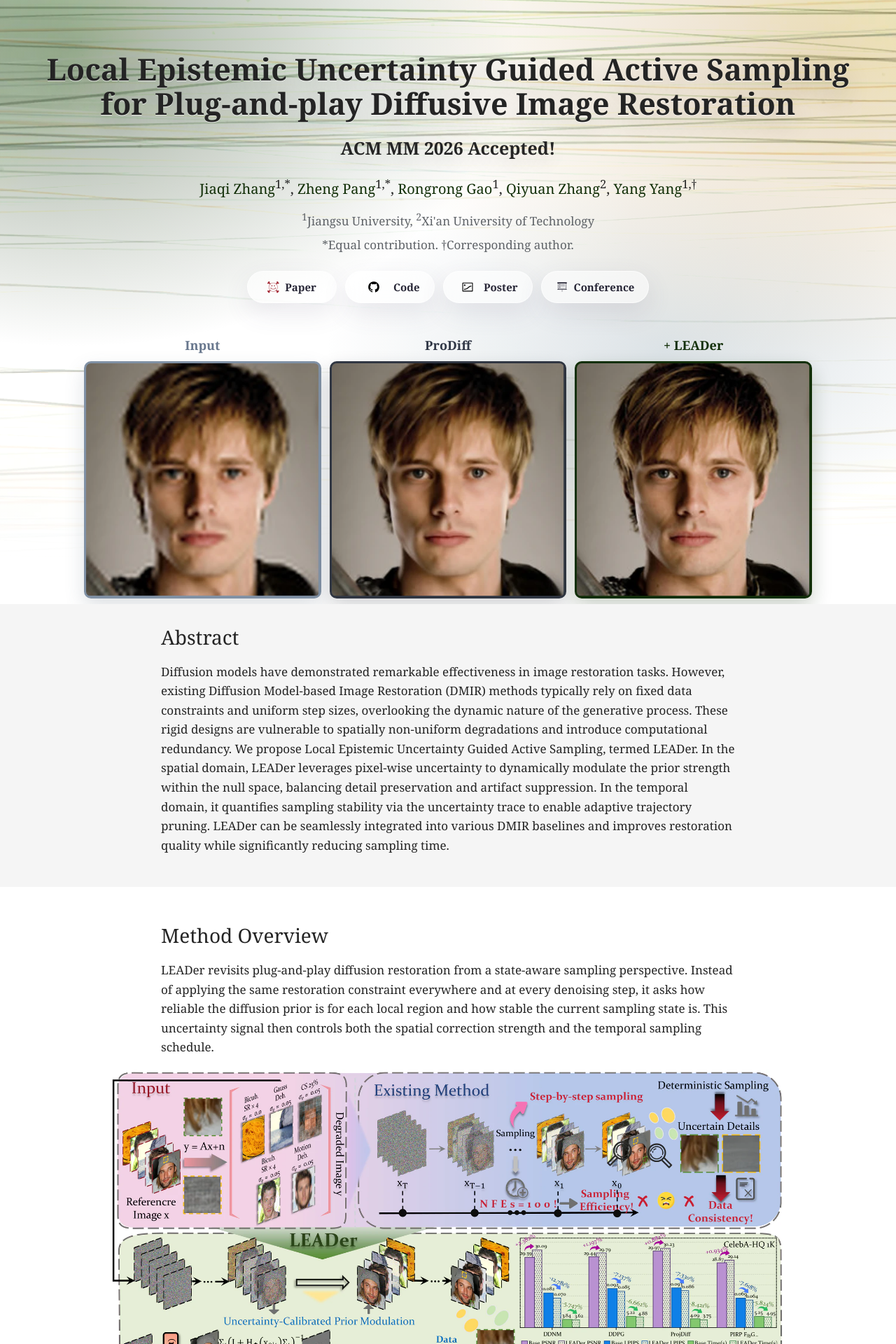
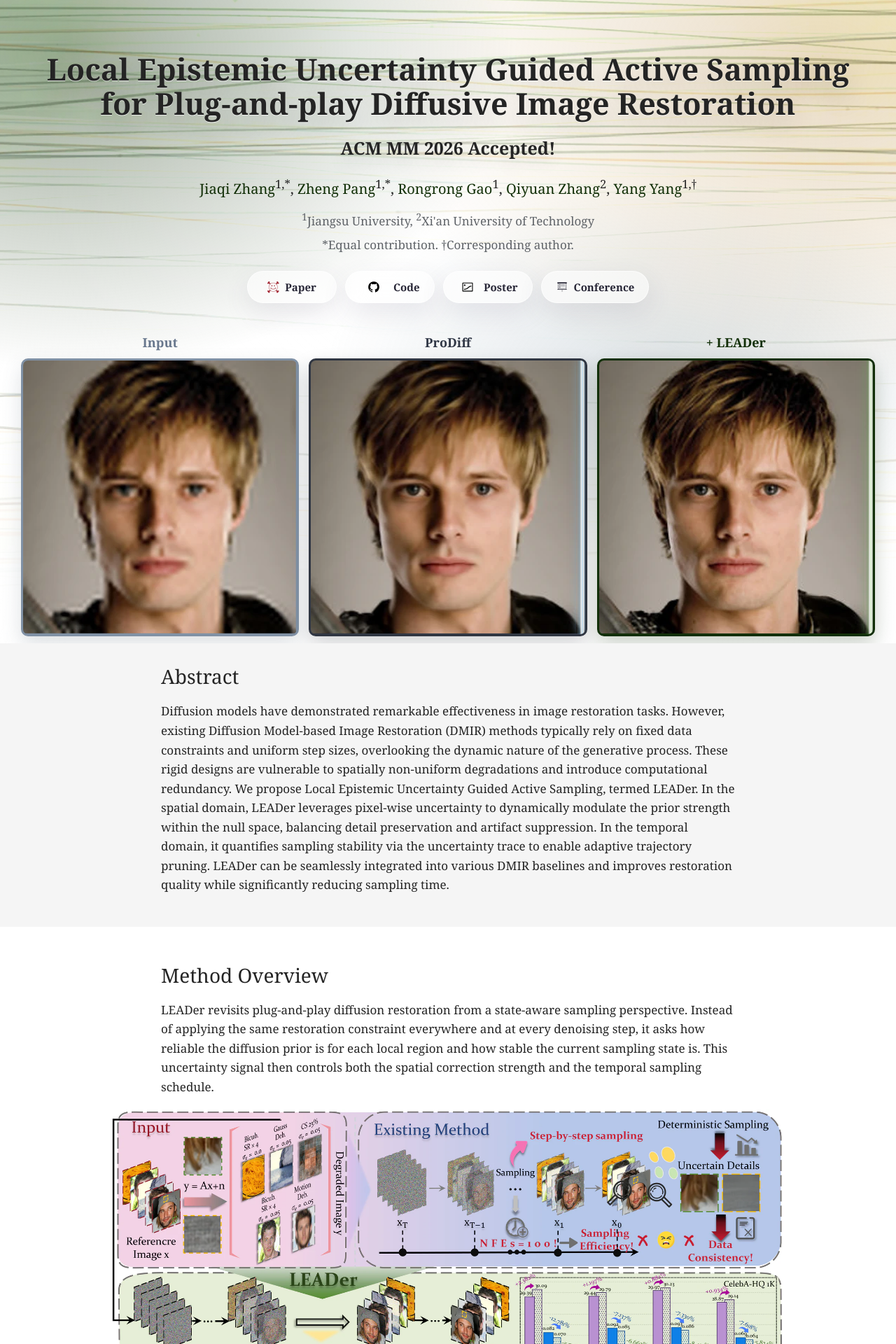
Before and after one commit to JiaqiZhang-Sengoku/JiaqiZhang-Sengoku.github.io, a Jekyll site: the page built from Web/LEADer/index.html, in a window 1280 px wide. Shown: the top 1920 px of the page at 70% size. Built offline with Jekyll 4.4.1, drawn with Linux system fonts in a browser that asks for light colours; some web fonts are replaced.

Commit message:
20260707

```diff
--- a/Web/LEADer/index.html
+++ b/Web/LEADer/index.html
@@ -15,7 +15,7 @@
   <link rel="shortcut icon" type="image/x-icon" href="/favicon.ico?v={{ site.time | date: '%s' }}">
   <link rel="manifest" href="/Images/site.webmanifest?v={{ site.time | date: '%s' }}">
   <link rel="stylesheet" href="/assets/css/academicons.min.css?v=1.8.0">
-  <link rel="stylesheet" href="/Web/LEADer/styles.css?v=20260818-demo-sync">
+  <link rel="stylesheet" href="/Web/LEADer/styles.css?v=20260826-scan">
 
 </head>
 <body>
--- a/Web/LEADer/styles.css
+++ b/Web/LEADer/styles.css
@@ -225,9 +225,9 @@
 .restoration-demo {
   position: relative;
   z-index: 1;
-  width: min(1040px, calc(100% - 48px));
+  width: min(1220px, calc(100% - 40px));
   margin: 8px auto 0;
-  padding: 24px 0 8px;
+  padding: 20px 0 10px;
 }
 
 .demo-heading {
@@ -249,7 +249,7 @@
   position: relative;
   display: grid;
   grid-template-columns: repeat(3, minmax(0, 1fr));
-  gap: 12px;
+  gap: 14px;
   align-items: center;
   transition: opacity 0.16s ease, filter 0.16s ease;
 }
@@ -260,6 +260,10 @@
 }
 
 .demo-flow.is-preparing .demo-reveal {
+  animation-play-state: paused;
+}
+
+.demo-flow.is-preparing .demo-transition::after {
   animation-play-state: paused;
 }
 
@@ -355,17 +359,58 @@
   inset: 0;
 }
 
+.demo-transition {
+  --scan-line: rgba(150, 199, 229, 0.98);
+  --scan-glow: rgba(111, 170, 207, 0.34);
+}
+
+.demo-transition-final {
+  --scan-line: rgba(185, 226, 164, 0.98);
+  --scan-glow: rgba(101, 162, 86, 0.36);
+}
+
+.demo-transition::after {
+  position: absolute;
+  z-index: 4;
+  top: 0;
+  bottom: 0;
+  left: 0;
+  width: 18px;
+  content: "";
+  background: linear-gradient(
+    90deg,
+    transparent 0%,
+    var(--scan-glow) 28%,
+    rgba(255, 255, 255, 0.98) 45%,
+    var(--scan-line) 50%,
+    rgba(255, 255, 255, 0.94) 56%,
+    var(--scan-glow) 72%,
+    transparent 100%
+  );
+  box-shadow: 0 0 12px var(--scan-glow);
+  opacity: 0;
+  transform: translateX(-50%);
+  pointer-events: none;
+  animation: demo-scan-line 2.7s cubic-bezier(.45, 0, .2, 1) infinite;
+  will-change: left, opacity;
+}
+
+.demo-transition.is-scan-reset::after {
+  animation: none !important;
+  opacity: 0;
+}
+
 .demo-reveal {
   z-index: 2;
   will-change: clip-path;
 }
 
 .demo-transition-middle .demo-reveal {
-  animation: reveal-middle 2.5s cubic-bezier(.45, 0, .2, 1) infinite;
+  animation: reveal-middle 2.7s cubic-bezier(.45, 0, .2, 1) infinite;
 }
 
 .demo-transition-final .demo-reveal {
-  animation: reveal-final 2.5s cubic-bezier(.45, 0, .2, 1) infinite;
+  animation: reveal-final 2.7s cubic-bezier(.45, 0, .2, 1) infinite;
 }
 
 .flow-arrow {
@@ -400,6 +445,14 @@
   80%, 100% { clip-path: inset(0 0 0 0); }
 }
 
+@keyframes demo-scan-line {
+  0% { left: 0; opacity: 0; }
+  5% { opacity: 1; }
+  78% { opacity: 1; }
+  80% { left: 100%; opacity: 0.95; }
+  84%, 100% { left: 100%; opacity: 0; }
+}
+
 @media (prefers-reduced-motion: reduce) {
   .demo-flow,
   .demo-label {
@@ -409,6 +462,11 @@
   .demo-transition .demo-reveal {
     animation: none;
     clip-path: inset(0 0 0 0);
+  }
+
+  .demo-transition::after {
+    display: none;
+    animation: none;
   }
 }
 
@@ -626,12 +684,10 @@
 
 @media (max-width: 760px) {
   .restoration-demo {
-  position: relative;
-  z-index: 1;
-  width: min(1040px, calc(100% - 48px));
-  margin: 8px auto 0;
-  padding: 24px 0 8px;
-}
+    width: 100%;
+    margin: 8px auto 0;
+    padding: 20px 0 8px;
+  }
 
   .demo-flow {
     grid-template-columns: 1fr;
```
Also changed, not shown: other parts of Web/LEADer/index.html (+16 -3 lines), _pages/includes/pub.md (+2 -2 lines), assets/css/main.scss (+76 -4 lines), assets/js/leader-publication-demo.js (+16 -3 lines).
